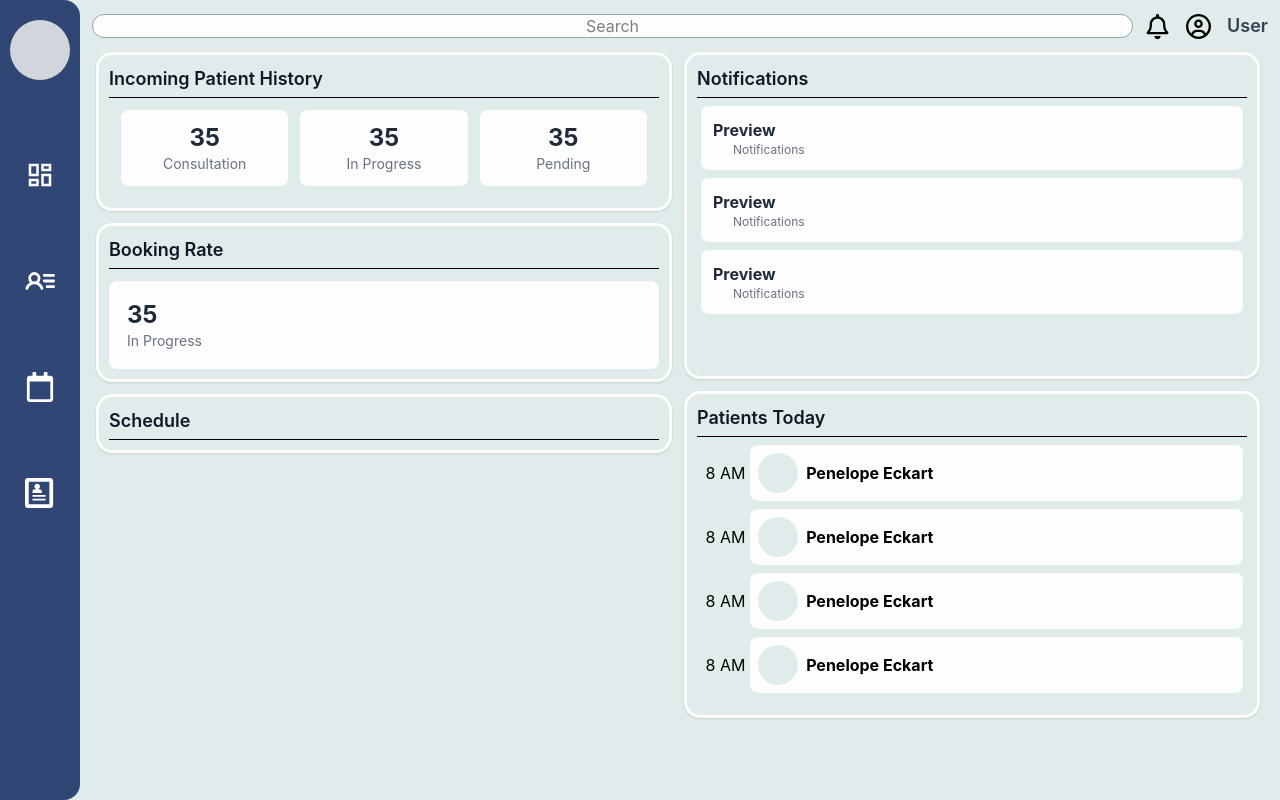
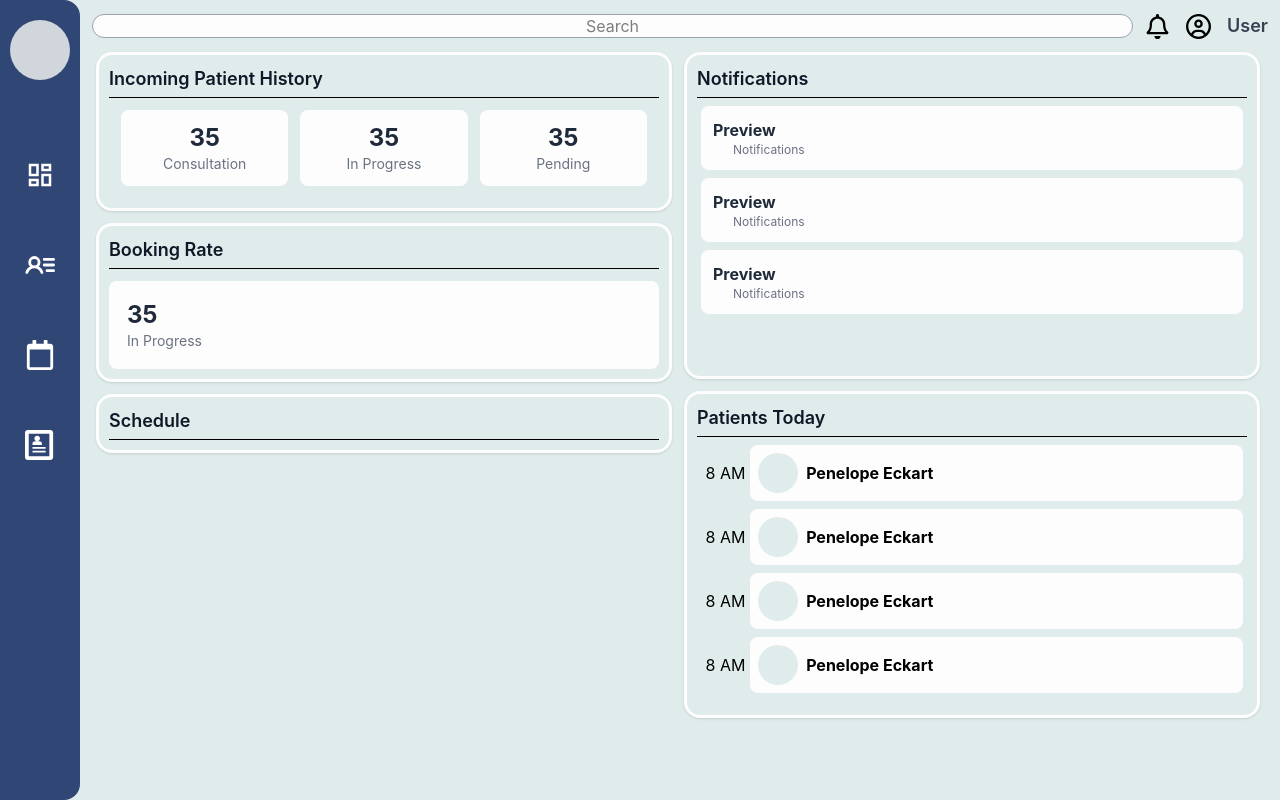
Before and after one commit to Sycode-ic/Website_proj, a React (Vite) app in the folder Frontend/: page /dashboard in a window 1280 px wide. Built offline with nearby package versions, Linux system fonts and the light colour scheme.

Commit message:
fix: Adjust gap in NavBar and remove unnecessary whitespace in index.css

```diff
--- a/Frontend/src/NavBar.tsx
+++ b/Frontend/src/NavBar.tsx
@@ -10,7 +10,7 @@ const NavBar = () => {
     <aside className="w-[80px] flex-shrink-0 bg-[var(--primary)] flex flex-col items-center rounded-r-2xl">
 		<div className="relative top-5 w-15 h-15 bg-gray-300 rounded-full mb-15"></div>
 
-		<nav className="flex flex-col items-center gap-19 w-full text-center justify-center text-black font-medium pt-10">
+		<nav className="flex flex-col items-center gap-15 w-full text-center justify-center text-black font-medium pt-10">
 
 		<Link to="/dashboard">
 			<MdOutlineDashboard color="white" size={30}/>
--- a/Frontend/src/index.css
+++ b/Frontend/src/index.css
@@ -23,7 +23,6 @@
   height: 0; /* Ensures no space is occupied */
   width: 0;
 }
-
 
 /*
 .stix-two-text-regular {
```
